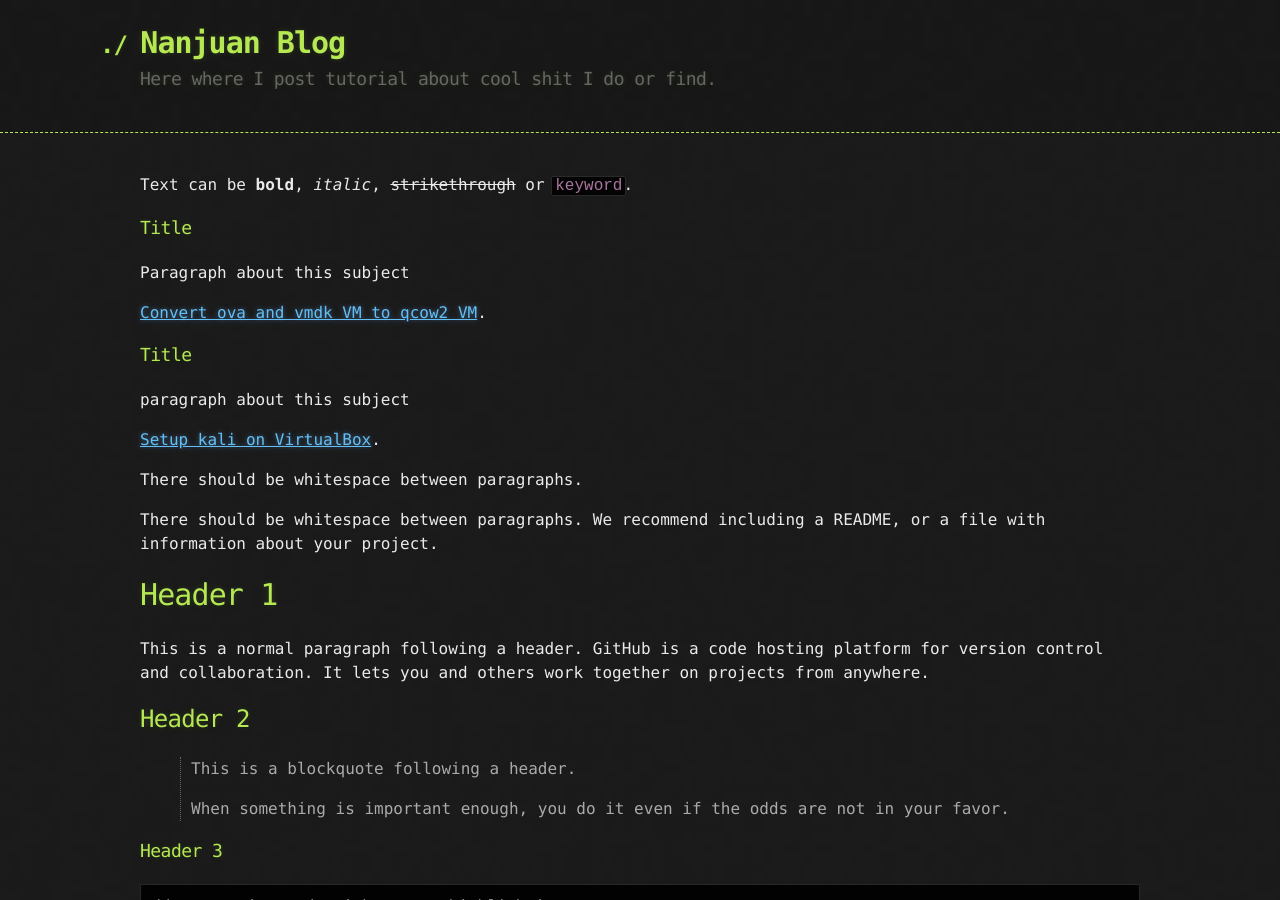
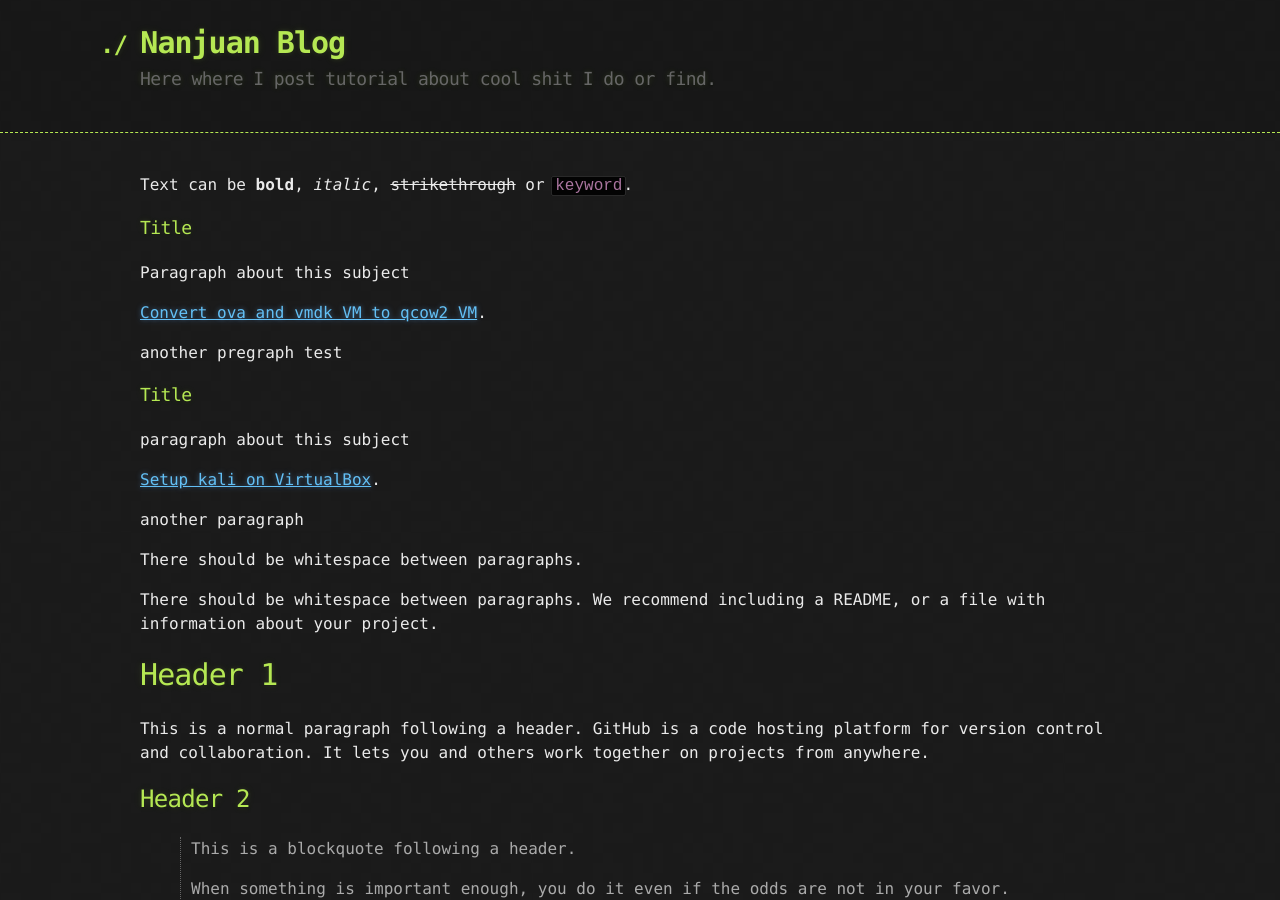
Before and after one commit to Nanjuan/nanjuan.github.io, a Jekyll site: the page built from index.md, in a window 1280 px wide and 900 px high. Built offline with Jekyll 4.4.1, drawn with Linux system fonts in a browser that asks for light colours.

Commit message:
new format

```diff
--- a/index.md
+++ b/index.md
@@ -10,11 +10,15 @@ Paragraph about this subject
 
 [Convert ova and vmdk VM to qcow2 VM](./Hacking-Tutorials/How-to-convert-ova-and-vmdk-to-qcow2.md).
 
+another pregraph test
+
 ### Title
 
 paragraph about this subject
 
 [Setup kali on VirtualBox](./Hacking-Tutorials/VirtualBox_setup_with_kali.md).
+
+another paragraph
 
 There should be whitespace between paragraphs.
 
```
